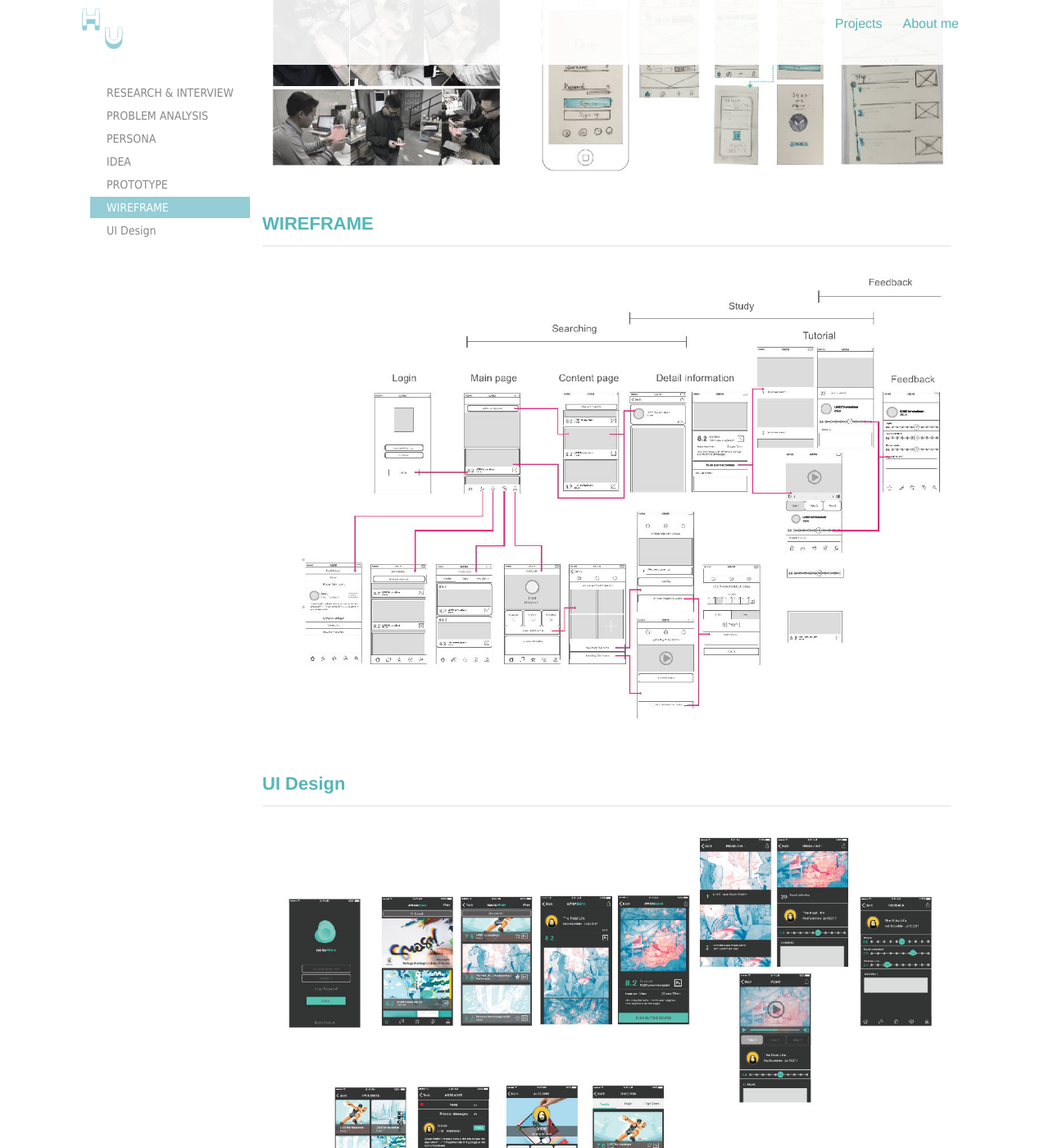
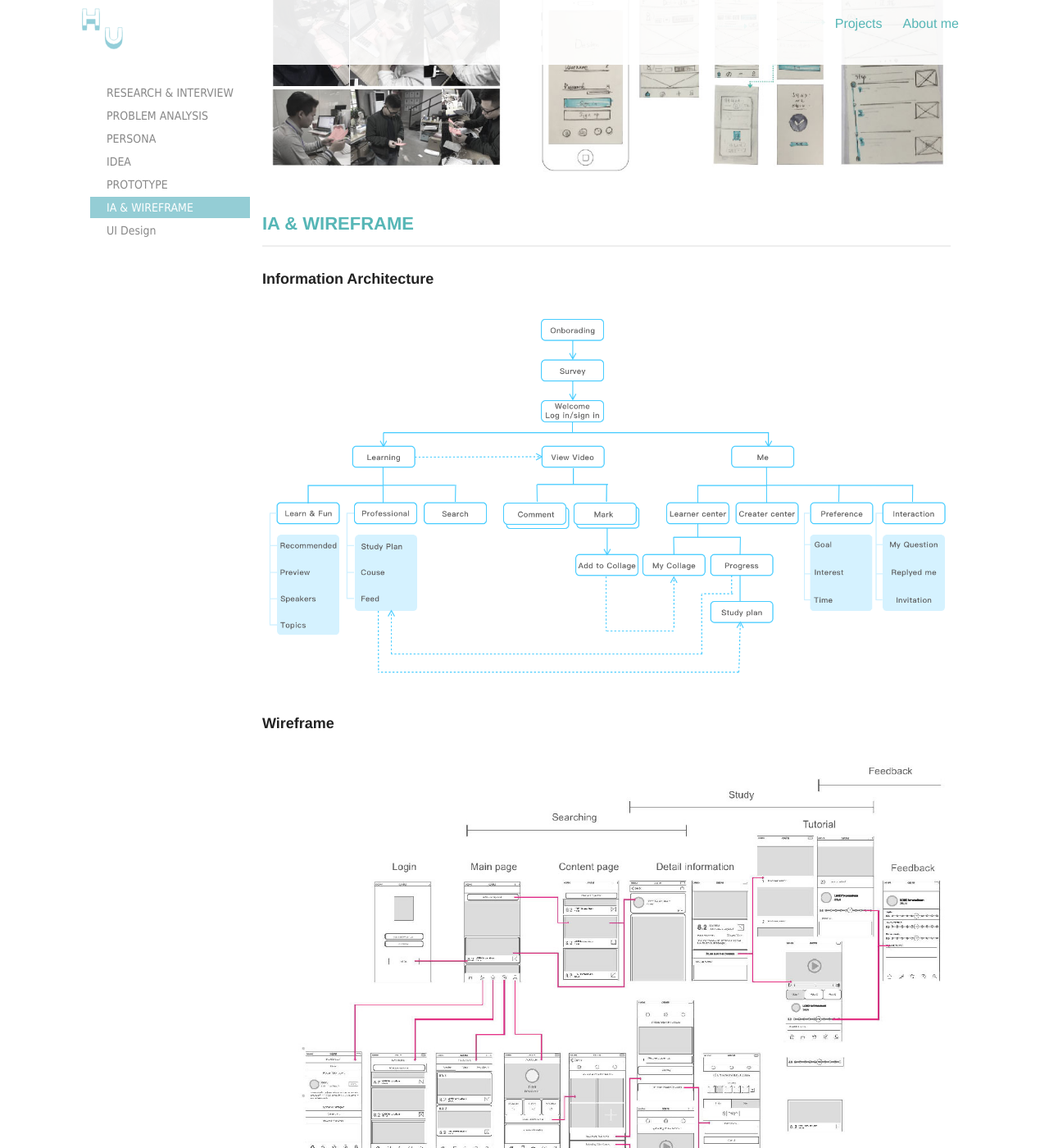
Before and after one commit to yuanyuanhu96/Potfolio-Archive, a Jekyll site: the page projects/wasa.html, which Jekyll copies as it is, in a window 1280 px wide and 1400 px high, scrolled down 3921 px. Shown: the whole window at 82% size. Built offline with Jekyll 4.4.1, drawn with Linux system fonts in a browser that asks for light colours.

Commit message:
Added IA into wasa

```diff
--- a/projects/wasa.html
+++ b/projects/wasa.html
@@ -15,7 +15,7 @@
 
             <div class="fl">
 
-                <a href="../index.html" ><img src="../images/Logo-HU.svg" alt="" width="50" /></a>
+                <a href="../index.html"><img src="../images/Logo-HU.svg" alt="" width="50" /></a>
 
             </div>
 
@@ -33,7 +33,7 @@
                 <li><a href="#step3">PERSONA</a></li>
                 <li><a href="#step4">IDEA</a></li>
                 <li><a href="#step5">PROTOTYPE</a></li>
-                <li><a href="#step6">WIREFRAME</a></li>
+                <li><a href="#step6">IA & WIREFRAME</a></li>
                 <li><a href="#step7">UI Design</a></li>
 
             </ul>
@@ -123,8 +123,12 @@
                 <div id="step6" class="dowebok">
 
 
-                    <h2>WIREFRAME</h2>
-
+                    <h2>IA & WIREFRAME</h2>
+                    <h3> <b>Information Architecture</b>
+                    </h3>
+                    <p><img alt="Git Bash" src="../img/wasa/WasaBean-img-11.png" /></p>
+                    <h3> <b>Wireframe</b>
+                    </h3>
                     <p><img alt="Git Bash" src="../img/wasa/WasaBean-img-09.jpg" /></p>
 
 
```
Also changed, not shown: img/wasa/WasaBean-img-11.png (added).
